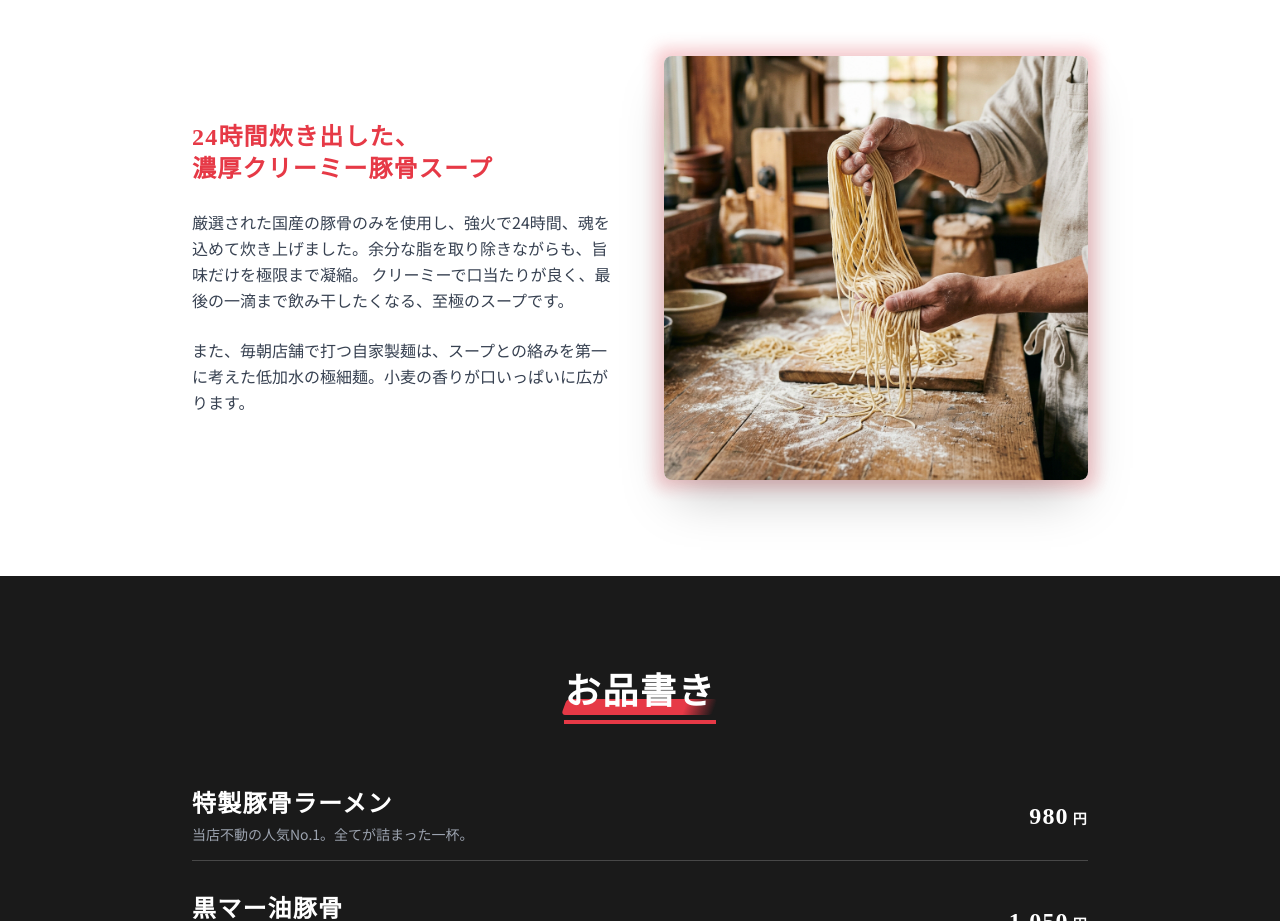
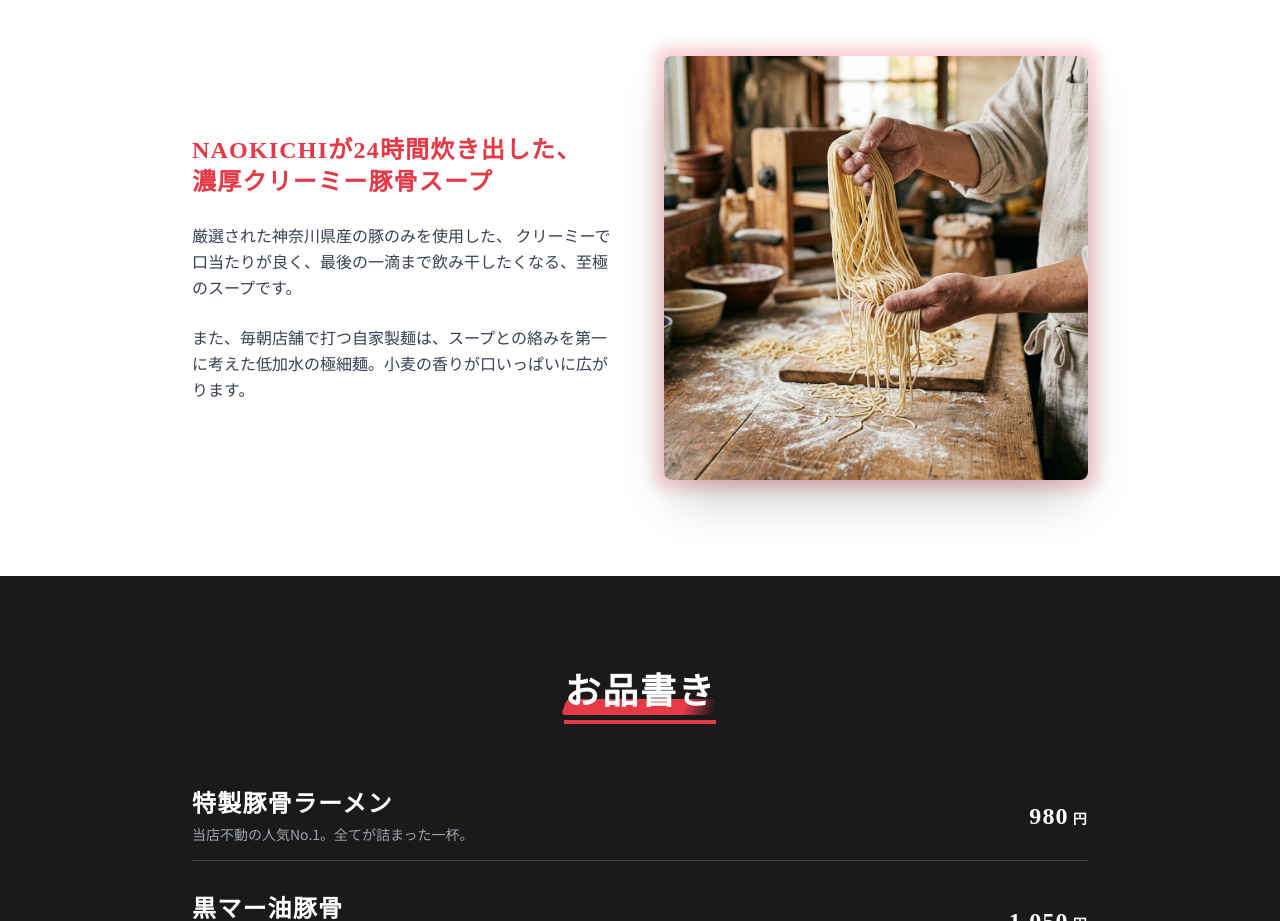
Before and after one commit to naosuke01/2323_ramen, a plain HTML site: page index.html in a window 1280 px wide. Shown: the part 1160-2081 px from the top of the page. Drawn offline with nearby package versions, Linux system fonts and the light colour scheme; a web font is replaced by a local one.

Commit message:
Update index.html

```diff
--- a/index.html
+++ b/index.html
@@ -79,9 +79,9 @@
             </div>
             <div class="grid md:grid-cols-2 gap-12 items-center">
                 <div class="space-y-6">
-                    <h3 class="text-2xl font-serif font-bold text-ramenRed">24時間炊き出した、<br>濃厚クリーミー豚骨スープ</h3>
+                    <h3 class="text-2xl font-serif font-bold text-ramenRed">NAOKICHIが24時間炊き出した、<br>濃厚クリーミー豚骨スープ</h3>
                     <p class="leading-relaxed text-gray-700">
-                        厳選された国産の豚骨のみを使用し、強火で24時間、魂を込めて炊き上げました。余分な脂を取り除きながらも、旨味だけを極限まで凝縮。
+                        厳選された神奈川県産の豚のみを使用した、
                         クリーミーで口当たりが良く、最後の一滴まで飲み干したくなる、至極のスープです。
                     </p>
                     <p class="leading-relaxed text-gray-700">
```
